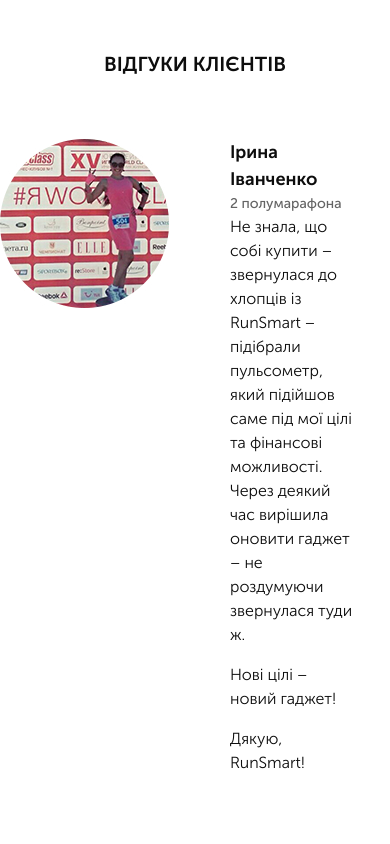
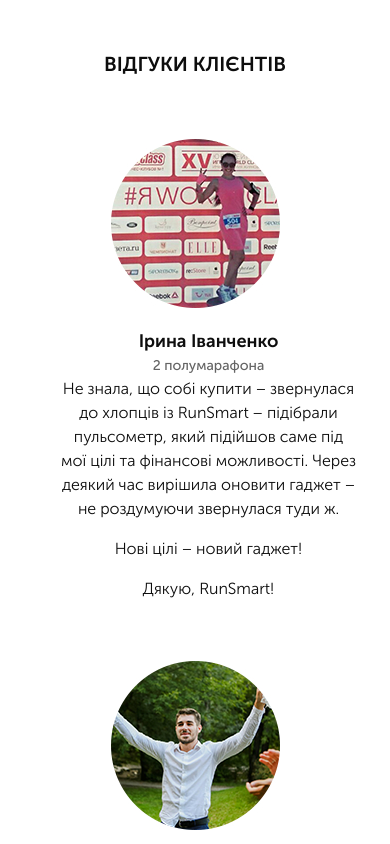
Before and after one commit to Slavulya2988/pulse, a plain HTML site: page index.html in a window 390 px wide. Shown: the part 6800-7644 px from the top of the page. Drawn offline with nearby package versions, Linux system fonts and the light colour scheme.

Commit message:
add block reviews with media

```diff
--- a/sass/base/_media.scss
+++ b/sass/base/_media.scss
@@ -57,6 +57,19 @@
             justify-content: space-evenly;
 
         }
+    }
+
+    .reviews {
+        .reviews-item {
+            display: block;
+            text-align: center;
+
+            img {
+                margin-bottom: 20px;
+            }
+        }
+
+
     }
 
 }
```
Also changed, not shown: css/style.min.css.
